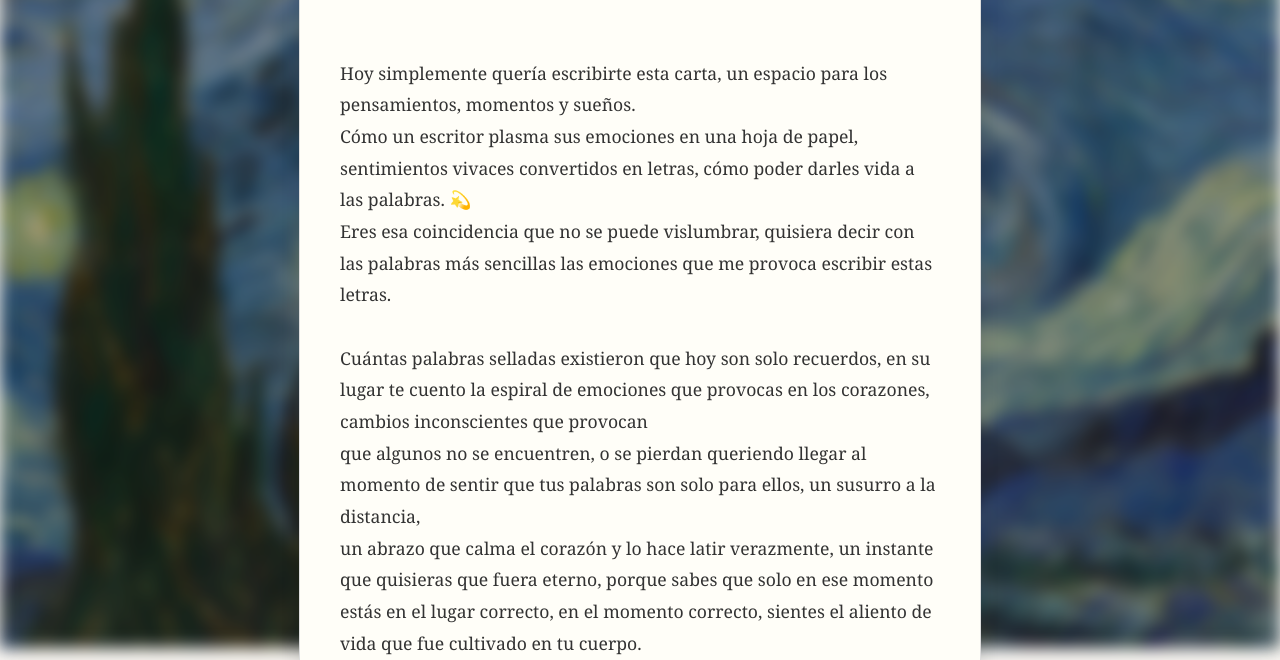
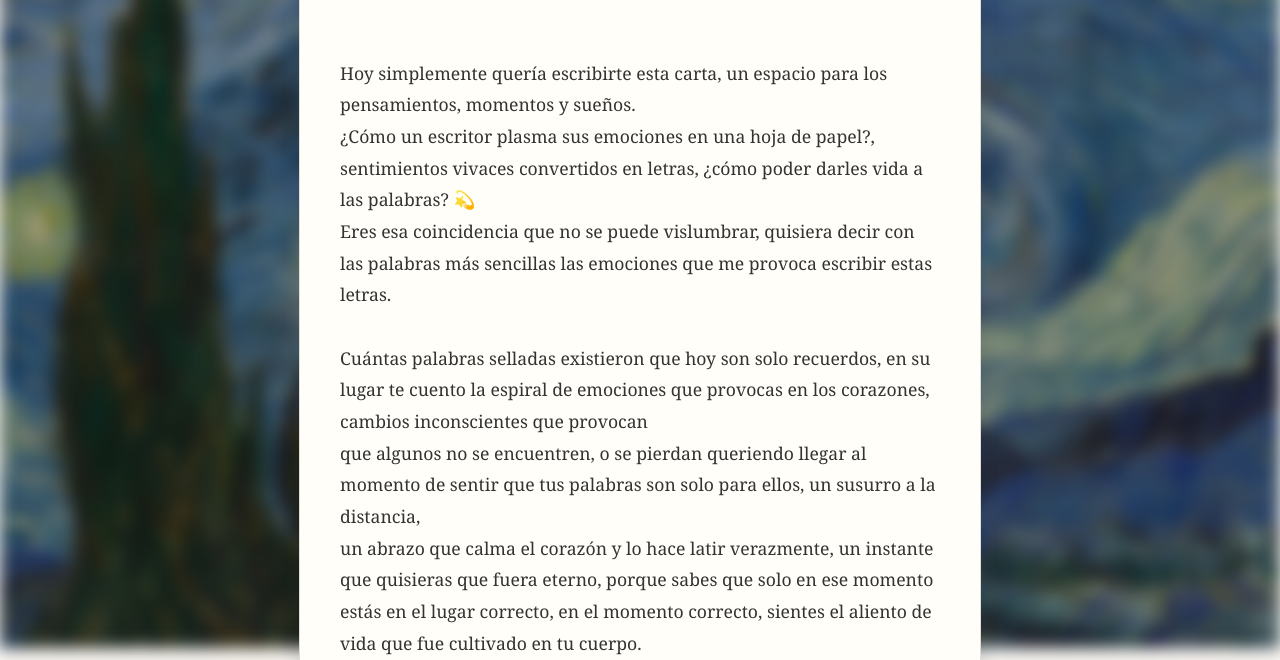
Before and after one commit to EncodeGeminis/carrta, a plain HTML site: page carta_completa.html in a window 1280 px wide. Shown: the part 152-812 px from the top of the page. Drawn offline with Linux system fonts and the light colour scheme.

Commit message:
Actualizar carta_completa.html

```diff
--- a/carta_completa.html
+++ b/carta_completa.html
@@ -13,7 +13,7 @@
     <div class="carta">
     <p>
       Hoy simplemente quería escribirte esta carta, un espacio para los pensamientos, momentos y sueños.
-      Cómo un escritor plasma sus emociones en una hoja de papel, sentimientos vivaces convertidos en letras, cómo poder darles vida a las palabras. 💫
+      ¿Cómo un escritor plasma sus emociones en una hoja de papel?, sentimientos vivaces convertidos en letras, ¿cómo poder darles vida a las palabras? 💫
       Eres esa coincidencia que no se puede vislumbrar, quisiera decir con las palabras más sencillas las emociones que me provoca escribir estas letras.
 
       Cuántas palabras selladas existieron que hoy son solo recuerdos, en su lugar te cuento la espiral de emociones que provocas en los corazones, cambios inconscientes que provocan
```
